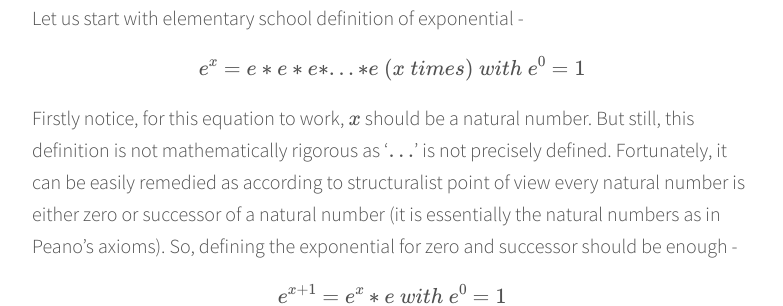
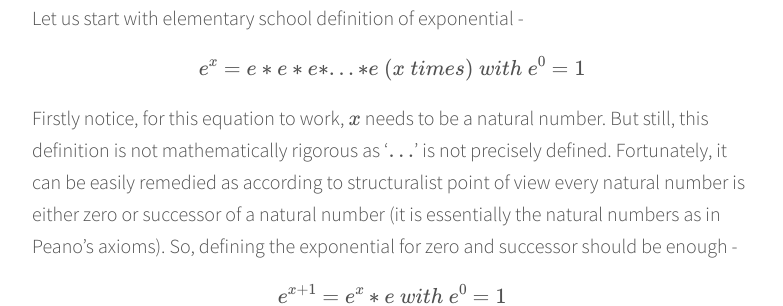
Before and after one commit to Gurmeet-Singh/smooth-fractal, a Jekyll site: the page built from _articles/complete/structuralist-exponential.markdown, in a window 1280 px wide and 900 px high, scrolled down 907 px. Shown: the part 155-461 px from the top of the window, without its empty margins (248-1031 px from the left). Built offline with Jekyll 4.4.1, drawn with Linux system fonts in a browser that asks for light colours; formulas are drawn with MathJax 3.

Commit message:
Small language fix

```diff
--- a/_articles/complete/structuralist-exponential.markdown
+++ b/_articles/complete/structuralist-exponential.markdown
@@ -24,7 +24,7 @@ $$
   e^x = e * e * e * ... * e\ (x\ times)\ with\ e^0 = 1
 $$
 
-Firstly notice, for this equation to work, $$x$$ should be a natural number. But still, this definition is not mathematically rigorous as '$$…$$' is not precisely defined. Fortunately, it can be easily remedied as according to structuralist point of view every natural number is either zero or successor of a natural number (it is essentially the natural numbers as in Peano's axioms). So, defining the exponential for zero and successor should be enough -
+Firstly notice, for this equation to work, $$x$$ needs to be a natural number. But still, this definition is not mathematically rigorous as '$$…$$' is not precisely defined. Fortunately, it can be easily remedied as according to structuralist point of view every natural number is either zero or successor of a natural number (it is essentially the natural numbers as in Peano's axioms). So, defining the exponential for zero and successor should be enough -
 
 $$
   e^{x+1} = e^x * e\ with\ e^0 = 1
```
